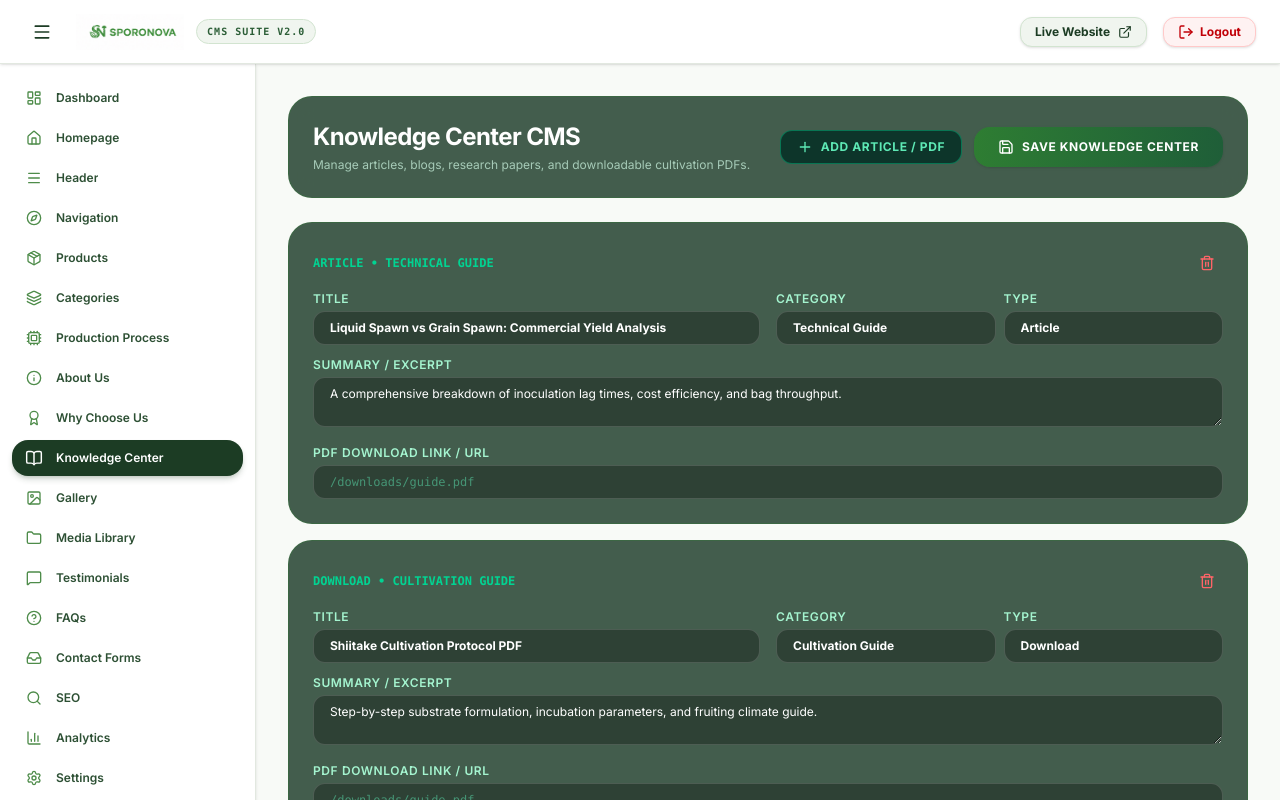
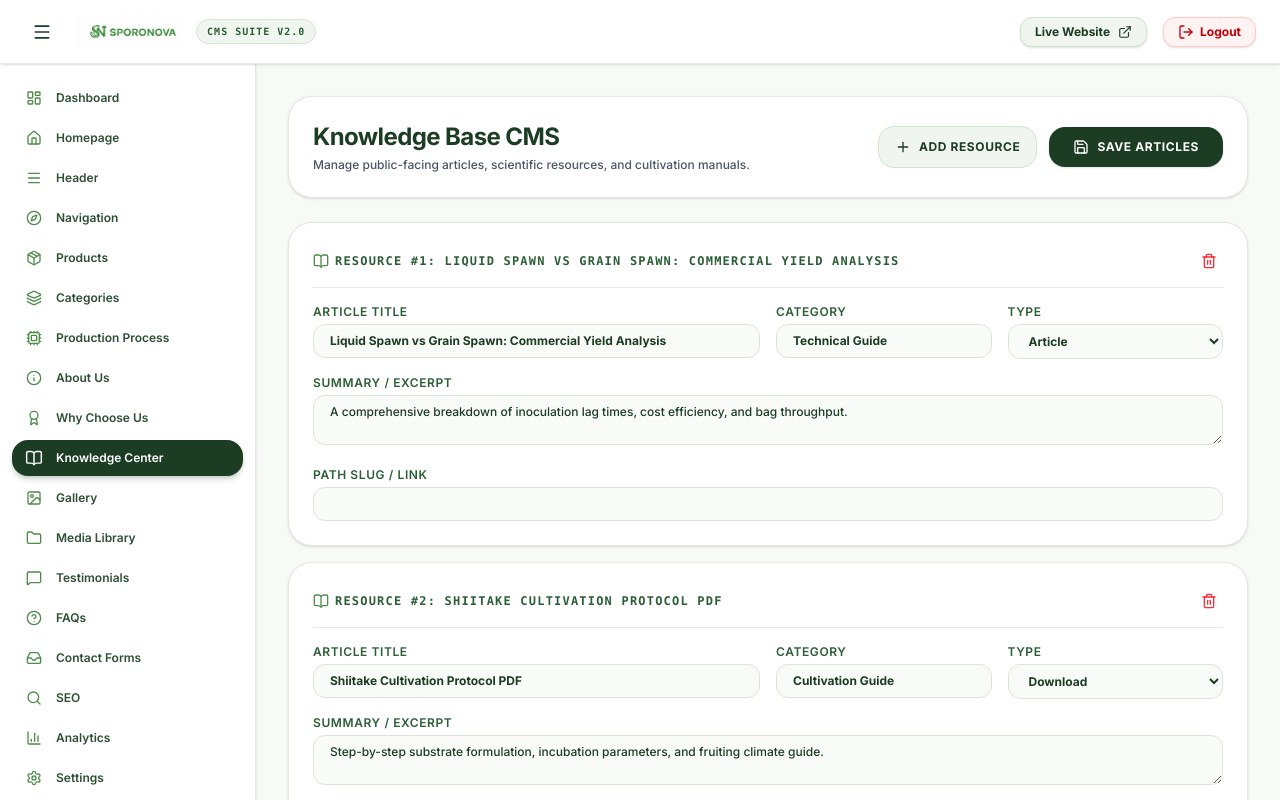
Before and after one commit to 2300040331/sporonova, a Next.js app: page /admin/knowledge-center in a window 1280 px wide. Shown: the top 800 px of the page. Built offline with nearby package versions, Linux system fonts and the light colour scheme; no server answers.

Commit message:
fix: resolve TypeScript compilation issues and complete theme alignment

```diff
--- a/src/app/admin/footer/page.tsx
+++ b/src/app/admin/footer/page.tsx
@@ -8,7 +8,7 @@ export default function FooterCMSPage() {
   const { data, updateData, isLoading } = useCMS();
   const [saving, setSaving] = useState(false);
   const [saveSuccess, setSaveSuccess] = useState(false);
-  const [footerForm, setFooterForm] = useState(data?.footer || {});
+  const [footerForm, setFooterForm] = useState<any>(data?.footer || {});
 
   useEffect(() => {
     if (data?.footer) {
--- a/src/app/admin/header/page.tsx
+++ b/src/app/admin/header/page.tsx
@@ -8,7 +8,7 @@ export default function HeaderCMSPage() {
   const { data, updateData, isLoading } = useCMS();
   const [saving, setSaving] = useState(false);
   const [saveSuccess, setSaveSuccess] = useState(false);
-  const [headerForm, setHeaderForm] = useState(data?.header || {});
+  const [headerForm, setHeaderForm] = useState<any>(data?.header || {});
 
   useEffect(() => {
     if (data?.header) {
--- a/src/app/admin/homepage/page.tsx
+++ b/src/app/admin/homepage/page.tsx
@@ -17,7 +17,7 @@ export default function HomepageCMSPage() {
   const [activeTab, setActiveTab] = useState<"hero" | "values" | "credentials" | "testimonials">("hero");
   const [saving, setSaving] = useState(false);
   const [saveSuccess, setSaveSuccess] = useState(false);
-  const [heroForm, setHeroForm] = useState(data?.homepage?.hero || {});
+  const [heroForm, setHeroForm] = useState<any>(data?.homepage?.hero || {});
 
   useEffect(() => {
     if (data?.homepage?.hero) {
--- a/src/app/admin/knowledge-center/page.tsx
+++ b/src/app/admin/knowledge-center/page.tsx
@@ -2,12 +2,13 @@
 
 import React, { useState, useEffect } from "react";
 import { useCMS } from "@/lib/cms-context";
-import { Save, BookOpen, Plus, Trash2 } from "lucide-react";
+import { Save, BookOpen, Plus, Trash2, CheckCircle2 } from "lucide-react";
 
 export default function KnowledgeCenterCMSPage() {
   const { data, updateData, isLoading } = useCMS();
   const [saving, setSaving] = useState(false);
-  const [items, setItems] = useState(data?.knowledgeCenter || []);
+  const [saveSuccess, setSaveSuccess] = useState(false);
+  const [items, setItems] = useState<any[]>(data?.knowledgeCenter || []);
 
   useEffect(() => {
     if (data?.knowledgeCenter) {
@@ -18,15 +19,20 @@ export default function KnowledgeCenterCMSPage() {
   if (isLoading || !data) {
     return (
       <div className="flex items-center justify-center min-h-[60vh]">
-        <div className="w-10 h-10 border-4 border-emerald-500 border-t-transparent rounded-full animate-spin" />
+        <div className="w-10 h-10 border-4 border-[#1c3c24] border-t-transparent rounded-full animate-spin" />
       </div>
     );
   }
 
   const handleSave = async () => {
     setSaving(true);
-    await updateData({ knowledgeCenter: items });
+    setSaveSuccess(false);
+    const success = await updateData({ knowledgeCenter: items });
     setSaving(false);
+    if (success) {
+      setSaveSuccess(true);
+      setTimeout(() => setSaveSuccess(false), 3000);
+    }
   };
 
   const handleAdd = () => {
@@ -38,55 +44,69 @@ export default function KnowledgeCenterCMSPage() {
         type: "Article",
         category: "Cultivation Guide",
         summary: "Article overview summary.",
-        content: "Detailed content text...",
-        date: new Date().toISOString().split("T")[0],
-        author: "SporoNova Team",
+        url: "/knowledge/new-article",
       },
     ]);
   };
 
-  const handleDelete = (id: string) => {
-    setItems(items.filter((item) => item.id !== id));
+  const handleDelete = (index: number) => {
+    if (confirm("Are you sure you want to delete this resource/article?")) {
+      setItems(items.filter((_, i) => i !== index));
+    }
   };
 
   return (
     <div className="space-y-6 max-w-6xl mx-auto">
-      <div className="flex flex-col sm:flex-row sm:items-center justify-between gap-4 bg-[#163622]/80 border border-[#2E7D32]/30 p-6 rounded-3xl backdrop-blur-md">
+      <div className="flex flex-col sm:flex-row sm:items-center justify-between gap-4 bg-white border border-[#e2e8e0] p-6 rounded-3xl shadow-sm">
         <div>
-          <h1 className="text-2xl font-bold text-white tracking-tight">Knowledge Center CMS</h1>
-          <p className="text-xs text-emerald-100/70 mt-1">Manage articles, blogs, research papers, and downloadable cultivation PDFs.</p>
+          <h1 className="text-2xl font-bold text-[#1c3c24] tracking-tight">Knowledge Base CMS</h1>
+          <p className="text-xs text-gray-600 mt-1 font-medium">
+            Manage public-facing articles, scientific resources, and cultivation manuals.
+          </p>
         </div>
 
         <div className="flex items-center gap-3">
+          {saveSuccess && (
+            <span className="text-xs text-[#2c5e37] font-bold flex items-center gap-1.5 animate-fadeIn">
+              <CheckCircle2 className="w-4 h-4 text-[#4e8c4a]" /> Published Successfully!
+            </span>
+          )}
           <button
             onClick={handleAdd}
-            className="flex items-center gap-2 px-4 py-2 bg-emerald-950/80 border border-emerald-400/40 text-emerald-300 rounded-xl text-xs font-bold uppercase tracking-wider hover:bg-[#2E7D32] hover:text-white"
+            className="flex items-center gap-2 px-4 py-3 bg-[#f0f5ef] border border-[#d2e4d0] text-[#1c3c24] rounded-2xl text-xs font-bold uppercase tracking-wider hover:bg-[#1c3c24] hover:text-white transition-all cursor-pointer"
           >
-            <Plus className="w-4 h-4" /> Add Article / PDF
+            <Plus className="w-4 h-4" /> Add Resource
           </button>
           <button
             onClick={handleSave}
             disabled={saving}
-            className="flex items-center gap-2 px-6 py-3 bg-gradient-to-r from-[#2E7D32] to-[#1F5E38] hover:from-[#388e3c] text-white font-bold text-xs uppercase tracking-wider rounded-2xl shadow"
+            className="flex items-center gap-2 px-6 py-3 bg-[#1c3c24] hover:bg-[#2c5e37] text-white font-bold text-xs uppercase tracking-wider rounded-2xl shadow transition-all cursor-pointer"
           >
-            <Save className="w-4 h-4" /> Save Knowledge Center
+            <Save className="w-4 h-4" /> Save Articles
           </button>
         </div>
       </div>
 
       <div className="space-y-4">
         {items.map((item, idx) => (
-          <div key={item.id} className="bg-[#163622]/80 border border-[#2E7D32]/30 rounded-3xl p-6 space-y-3 relative">
-            <div className="flex justify-between items-center">
-              <span className="text-xs font-bold text-emerald-400 uppercase font-mono">{item.type} • {item.category}</span>
-              <button onClick={() => handleDelete(item.id)} className="p-2 text-red-400 hover:text-red-200">
+          <div key={item.id || idx} className="bg-white border border-[#e2e8e0] rounded-3xl p-6 space-y-4 shadow-sm">
+            <div className="flex items-center justify-between border-b border-[#e2e8e0] pb-3">
+              <span className="text-xs font-bold text-[#2c5e37] uppercase tracking-widest font-mono flex items-center gap-1.5">
+                <BookOpen className="w-4 h-4 text-[#4e8c4a]" /> Resource #{idx + 1}: {item.title || ""}
+              </span>
+              <button
+                type="button"
+                onClick={() => handleDelete(idx)}
+                className="p-1.5 text-red-500 hover:text-red-700 hover:bg-red-50 rounded-xl transition-colors cursor-pointer"
+                title="Delete Resource"
+              >
                 <Trash2 className="w-4 h-4" />
               </button>
             </div>
 
-            <div className="grid grid-cols-1 sm:grid-cols-2 gap-4">
+            <div className="grid grid-cols-1 md:grid-cols-2 gap-4">
               <div>
-                <label className="block text-xs font-semibold text-emerald-200 uppercase tracking-wider mb-1">Title</label>
+                <label className="block text-xs font-semibold text-[#2c5e37] uppercase tracking-wider mb-1">Article Title</label>
                 <input
                   type="text"
                   value={item.title}
@@ -95,13 +115,12 @@ export default function KnowledgeCenterCMSPage() {
                     updated[idx].title = e.target.value;
                     setItems(updated);
                   }}
-                  className="w-full px-4 py-2 bg-black/30 border border-white/15 rounded-xl text-white text-xs font-bold"
+                  className="w-full px-4 py-2 bg-[#f9fbf8] border border-[#dce4da] rounded-xl text-[#1c3c24] text-xs font-bold"
                 />
               </div>
-
-              <div className="grid grid-cols-2 gap-2">
+              <div className="grid grid-cols-2 gap-4">
                 <div>
-                  <label className="block text-xs font-semibold text-emerald-200 uppercase tracking-wider mb-1">Category</label>
+                  <label className="block text-xs font-semibold text-[#2c5e37] uppercase tracking-wider mb-1">Category</label>
                   <input
                     type="text"
                     value={item.category}
@@ -110,27 +129,32 @@ export default function KnowledgeCenterCMSPage() {
                       updated[idx].category = e.target.value;
                       setItems(updated);
                     }}
-                    className="w-full px-4 py-2 bg-black/30 border border-white/15 rounded-xl text-white text-xs font-bold"
+                    className="w-full px-4 py-2 bg-[#f9fbf8] border border-[#dce4da] rounded-xl text-[#1c3c24] text-xs font-bold"
                   />
                 </div>
                 <div>
-                  <label className="block text-xs font-semibold text-emerald-200 uppercase tracking-wider mb-1">Type</label>
-                  <input
-                    type="text"
+                  <label className="block text-xs font-semibold text-[#2c5e37] uppercase tracking-wider mb-1">Type</label>
+                  <select
                     value={item.type}
                     onChange={(e) => {
                       const updated = [...items];
                       updated[idx].type = e.target.value;
                       setItems(updated);
                     }}
-                    className="w-full px-4 py-2 bg-black/30 border border-white/15 rounded-xl text-white text-xs font-bold"
-                  />
+                    className="w-full px-4 py-2 bg-[#f9fbf8] border border-[#dce4da] rounded-xl text-[#1c3c24] text-xs font-bold"
+                  >
+                    <option value="Article">Article</option>
+                    <option value="Blog">Blog</option>
+                    <option value="News">News</option>
+                    <option value="Video">Video</option>
+                    <option value="Download">Download</option>
+                  </select>
                 </div>
               </div>
             </div>
 
             <div>
-              <label className="block text-xs font-semibold text-emerald-200 uppercase tracking-wider mb-1">Summary / Excerpt</label>
+              <label className="block text-xs font-semibold text-[#2c5e37] uppercase tracking-wider mb-1">Summary / Excerpt</label>
               <textarea
                 rows={2}
                 value={item.summary}
@@ -139,22 +163,21 @@ export default function KnowledgeCenterCMSPage() {
                   updated[idx].summary = e.target.value;
                   setItems(updated);
                 }}
-                className="w-full px-4 py-2 bg-black/30 border border-white/15 rounded-xl text-white text-xs"
+                className="w-full px-4 py-2 bg-[#f9fbf8] border border-[#dce4da] rounded-xl text-[#1c3c24] text-xs font-medium"
               />
             </div>
 
             <div>
-              <label className="block text-xs font-semibold text-emerald-200 uppercase tracking-wider mb-1">PDF Download Link / URL</label>
+              <label className="block text-xs font-semibold text-[#2c5e37] uppercase tracking-wider mb-1">Path Slug / Link</label>
               <input
                 type="text"
-                value={item.downloadUrl || ""}
-                placeholder="/downloads/guide.pdf"
+                value={item.url}
                 onChange={(e) => {
                   const updated = [...items];
-                  updated[idx].downloadUrl = e.target.value;
+                  updated[idx].url = e.target.value;
                   setItems(updated);
                 }}
-                className="w-full px-4 py-2 bg-black/30 border border-white/15 rounded-xl text-emerald-300 text-xs font-mono"
+                className="w-full px-4 py-2 bg-[#f9fbf8] border border-[#dce4da] rounded-xl text-[#1c3c24] text-xs font-mono font-bold"
               />
             </div>
           </div>
--- a/src/app/admin/production-process/page.tsx
+++ b/src/app/admin/production-process/page.tsx
@@ -17,7 +17,7 @@ export default function ProcessCMSPage() {
     );
   }
 
-  const [steps, setSteps] = useState(data?.processSteps || []);
+  const [steps, setSteps] = useState<any[]>(data?.processSteps || []);
 
   React.useEffect(() => {
     if (data?.processSteps) {
--- a/src/app/admin/products/page.tsx
+++ b/src/app/admin/products/page.tsx
@@ -79,7 +79,7 @@ export default function ProductsCMSPage() {
   };
 
   const handleToggleStatus = async (product: any) => {
-    const newStatus = product.status === "Published" ? "Hidden" : "Published";
+    const newStatus = (product.status === "Published" ? "Hidden" : "Published") as "Published" | "Draft" | "Hidden";
     const updatedProducts = data.products.map((p) =>
       p.id === product.id ? { ...p, status: newStatus } : p
     );
--- a/src/app/admin/users/page.tsx
+++ b/src/app/admin/users/page.tsx
@@ -45,7 +45,7 @@ export default function UsersCMSPage() {
   };
 
   const handleToggleUserStatus = async (user: any) => {
-    const newStatus = user.status === "Active" ? "Inactive" : "Active";
+    const newStatus = (user.status === "Active" ? "Inactive" : "Active") as "Active" | "Inactive";
     const updated = data.users.map((u) => (u.id === user.id ? { ...u, status: newStatus } : u));
     await updateData({ users: updated });
   };
--- a/src/app/page.tsx
+++ b/src/app/page.tsx
@@ -318,12 +318,12 @@ export default function Homepage() {
         <section className="px-6 relative z-20">
           <div className="max-w-7xl mx-auto -mt-12 bg-white rounded-3xl border border-[#e6e4dc]/80 shadow-lg p-6 md:py-8 md:px-10 grid grid-cols-1 sm:grid-cols-2 lg:grid-cols-4 gap-8">
 
-            {(data?.homepage?.stats || [
+            {((data?.homepage as any)?.stats || [
               { value: "14+", label: "Mushroom Varieties", sublabel: "Including Shiitake & more", icon: "Leaf" },
               { value: "50%", label: "Higher Yield", sublabel: "Compared to grain spawn", icon: "Award" },
               { value: "3 Months", label: "Shelf Life", sublabel: "At 4°C temperature", icon: "Clock" },
               { value: "100%", label: "Organic & Chemical Free", sublabel: "Pure & safe cultivation", icon: "Shield" },
-            ]).map((st, idx) => {
+            ]).map((st: any, idx: number) => {
               const IconComp = idx === 0 ? Leaf : idx === 1 ? Award : idx === 2 ? Clock : Shield;
               return (
                 <div key={idx} className="flex items-start gap-4">
@@ -573,15 +573,15 @@ export default function Homepage() {
             <div className="md:col-span-8 space-y-3">
               <div className="inline-flex items-center gap-2 px-3 py-1 rounded-full bg-[#4e8c4a]/10 border border-[#4e8c4a]/30 text-[#4e8c4a] text-[10px] font-mono font-extrabold uppercase tracking-widest">
                 <span className="w-2 h-2 rounded-full bg-[#4e8c4a] animate-ping" />
-                {data?.homepage?.valuesSectionBadge || "Quality Assurance Protocols"}
+                {(data?.homepage as any)?.valuesSectionBadge || "Quality Assurance Protocols"}
               </div>
               <h2 className="font-display text-3xl md:text-5xl font-black tracking-tight text-[#1c3c24] leading-tight">
-                {data?.homepage?.valuesSectionTitle || "Why Growers Choose SporoNova"}
+                {(data?.homepage as any)?.valuesSectionTitle || "Why Growers Choose SporoNova"}
               </h2>
             </div>
             <div className="md:col-span-4">
               <p className="text-gray-500 text-xs sm:text-sm font-semibold leading-relaxed">
-                {data?.homepage?.valuesSectionSubtitle || "Our standard manufacturing protocols solve major cultivation hazards, ensuring optimal biological efficiency and reproducible harvest yields."}
+                {(data?.homepage as any)?.valuesSectionSubtitle || "Our standard manufacturing protocols solve major cultivation hazards, ensuring optimal biological efficiency and reproducible harvest yields."}
               </p>
             </div>
           </motion.div>
@@ -705,8 +705,8 @@ export default function Homepage() {
                     <div className="space-y-4">
                       <div className="flex items-center gap-4">
                         <div className="p-3.5 bg-[#f9faf7] border border-[#e6e4dc] group-hover:bg-[#1c3c24] group-hover:border-[#1c3c24] group-hover:text-white transition-all duration-300 rounded-2xl shrink-0 shadow-xs">
-                          {React.isValidElement(cred.icon) ? (
-                            React.cloneElement(cred.icon as React.ReactElement, {
+                          {React.isValidElement((cred as any).icon) ? (
+                            React.cloneElement((cred as any).icon as React.ReactElement<any>, {
                               className: "w-5 h-5 text-[#4e8c4a] group-hover:text-[#7baa6b] transition-colors",
                             })
                           ) : (
--- a/src/data/cms-db.json
+++ b/src/data/cms-db.json
@@ -643,7 +643,7 @@
       "role": "Super Admin",
       "status": "Active",
       "createdAt": "2026-08-07T00:00:00.000Z",
-      "lastLogin": "2026-08-07T08:43:18.252Z"
+      "lastLogin": "2026-08-09T04:59:10.501Z"
     }
   ],
   "contacts": [
--- a/src/lib/cms-store.ts
+++ b/src/lib/cms-store.ts
@@ -75,6 +75,8 @@ export interface CMSData {
     };
     valuesSectionTitle: string;
     valuesSectionSubtitle: string;
+    valuesSectionBadge?: string;
+    stats?: any[];
     industriesSectionTitle: string;
     credentialsSectionTitle: string;
     testimonialsSectionTitle: string;
```
Also changed, not shown: 1 other file (tests, documents, lock files or other folders).
